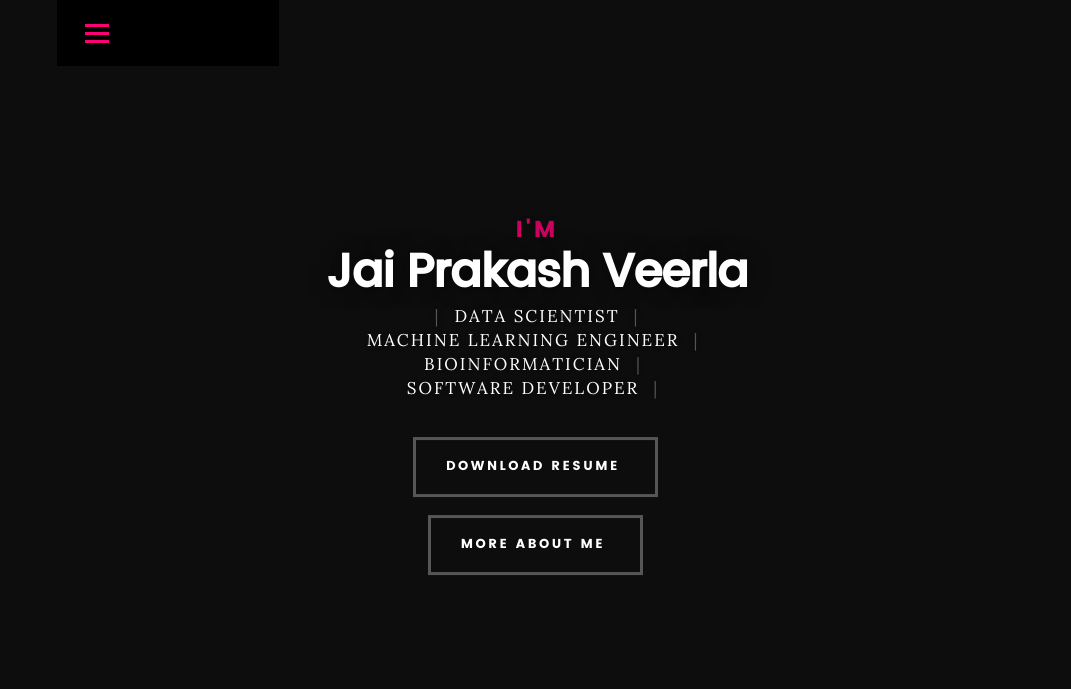
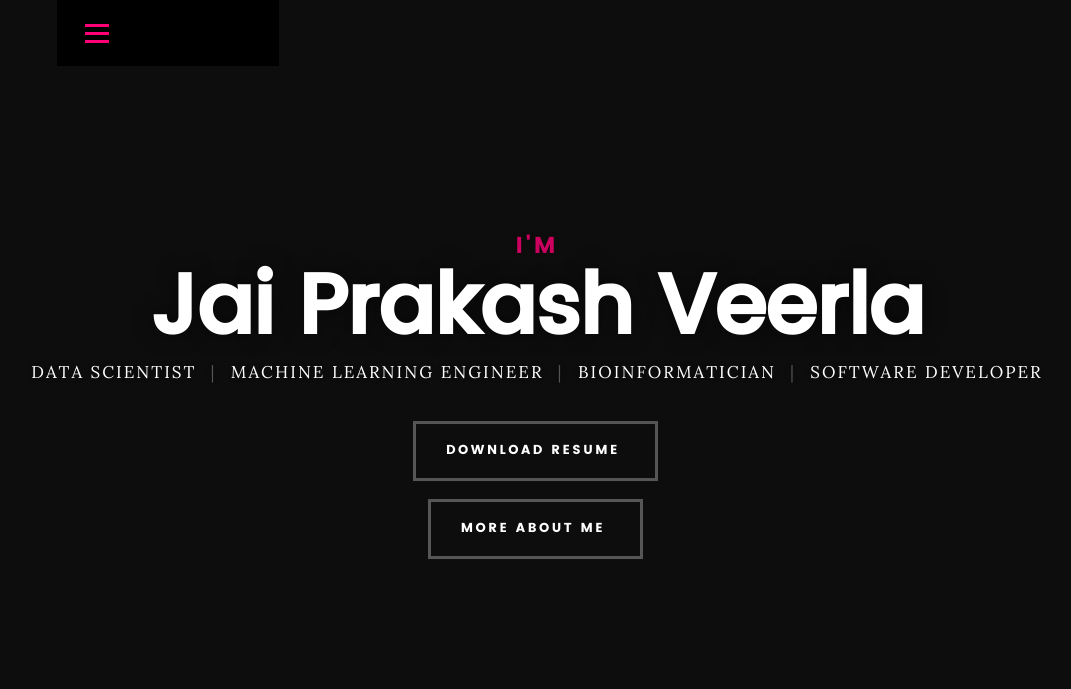
Before and after one commit to jaiprakash1824/jaiprakash1824.github.io, a plain HTML site: page index.html in a window 1280 px wide. Shown: the top 689 px of the page, without its empty margins (103-1174 px from the left). Drawn offline with nearby package versions, Linux system fonts and the light colour scheme; a script that the page names is missing; files whose address does not match are found by name.

Commit message:
Update main.css

```diff
--- a/css/main.css
+++ b/css/main.css
@@ -1323,8 +1323,8 @@ header .logo a {
 	top: 50%;
 	right: 50%;
 	text-align: center;
-	max-width: 90%;
-	padding: 2em 3em;
+	width: 100%;
+	/* padding: 2em 3em; */
 	-webkit-transform: translate(50%,-50%);
 	-ms-transform: translate(50%,-50%);
 	transform: translate(50%,-50%);
@@ -1364,6 +1364,20 @@ header .logo a {
 .intro-content .intro-position span {
 	display: inline-block;
 }
+/* .intro-content .intro-position span::after {
+	content: "|";
+	text-align: center;
+	display: inline-block;
+	padding: 0 8px 0 14px;
+	color: rgba(255, 255, 255, 0.3);
+}
+.intro-content .intro-position span:first-child::before {
+	content: "|";
+	text-align: center;
+	display: inline-block;
+	padding: 0 14px 0 8px;
+	color: rgba(255, 255, 255, 0.3);
+} */
 .intro-content .intro-position span::after {
 	content: "|";
 	text-align: center;
@@ -1371,12 +1385,9 @@ header .logo a {
 	padding: 0 8px 0 14px;
 	color: rgba(255, 255, 255, 0.3);
 }
-.intro-content .intro-position span:first-child::before {
-	content: "|";
-	text-align: center;
-	display: inline-block;
-	padding: 0 14px 0 8px;
-	color: rgba(255, 255, 255, 0.3);
+
+.intro-content .intro-position span:last-child::after {
+    display: none;
 }
 .intro-content .button {
 	color: #FFFFFF !important;
```
